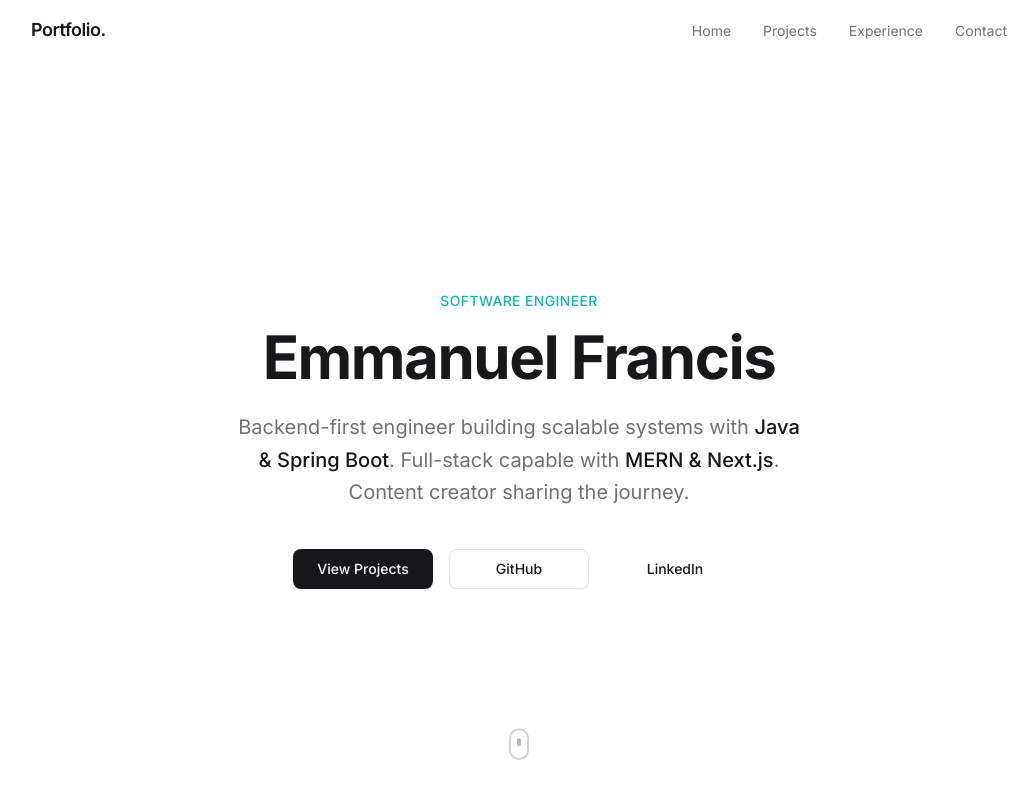
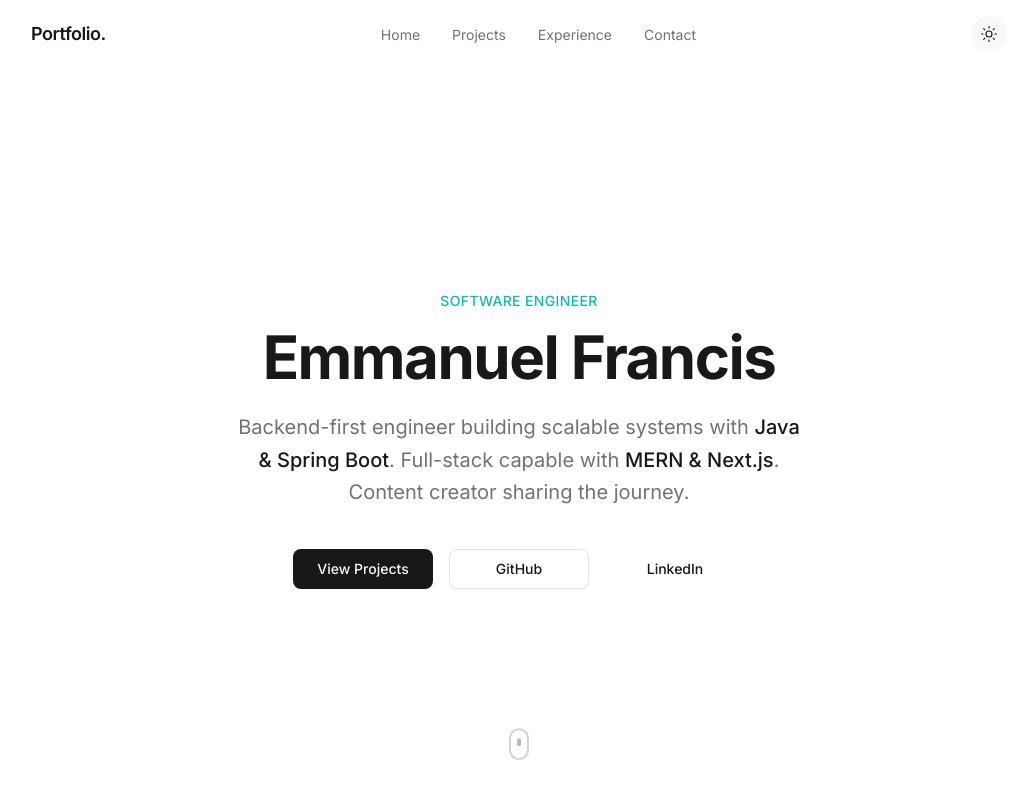
Before and after one commit to progFilthi/emma_portfolio, a Next.js app: page / in a window 1280 px wide. Shown: the top 800 px of the page, without its empty margins (121-1157 px from the left). Built offline with nearby package versions, Linux system fonts and the light colour scheme.

Commit message:
feat: Add dark/light theme toggle functionality using next-themes and framer-motion.

```diff
--- a/app/layout.tsx
+++ b/app/layout.tsx
@@ -1,6 +1,7 @@
 import type { Metadata } from "next";
 import { Inter } from "next/font/google";
 import "./globals.css";
+import { ThemeProvider } from "@/components/theme-provider";
 
 const inter = Inter({
   subsets: ["latin"],
@@ -37,9 +38,16 @@ export default function RootLayout({
   children: React.ReactNode;
 }>) {
   return (
-    <html lang="en" className="scroll-smooth">
+    <html lang="en" className="scroll-smooth" suppressHydrationWarning>
       <body className={`${inter.variable} font-sans antialiased`}>
-        {children}
+        <ThemeProvider
+          attribute="class"
+          defaultTheme="system"
+          enableSystem
+          disableTransitionOnChange
+        >
+          {children}
+        </ThemeProvider>
       </body>
     </html>
   );
--- a/components/header.tsx
+++ b/components/header.tsx
@@ -3,6 +3,7 @@
 import { motion } from "framer-motion";
 import Link from "next/link";
 import { useState, useEffect } from "react";
+import { ThemeToggle } from "./theme-toggle";
 
 const navItems = [
   { name: "Home", href: "#home" },
@@ -54,6 +55,10 @@ export function Header() {
           ))}
         </ul>
 
+        <div className="flex items-center gap-2">
+          {/* Theme toggle */}
+          <ThemeToggle />
+
           {/* Mobile menu button */}
           <button
             className="md:hidden p-2 text-muted-foreground hover:text-foreground"
@@ -75,6 +80,7 @@ export function Header() {
               <line x1="3" y1="18" x2="21" y2="18" />
             </svg>
           </button>
+        </div>
       </nav>
     </motion.header>
   );
--- /dev/null
+++ b/components/theme-provider.tsx
@@ -0,0 +1,11 @@
+"use client";
+
+import * as React from "react";
+import { ThemeProvider as NextThemesProvider } from "next-themes";
+
+export function ThemeProvider({
+  children,
+  ...props
+}: React.ComponentProps<typeof NextThemesProvider>) {
+  return <NextThemesProvider {...props}>{children}</NextThemesProvider>;
+}
--- /dev/null
+++ b/components/theme-toggle.tsx
@@ -0,0 +1,86 @@
+"use client";
+
+import { useTheme } from "next-themes";
+import { useEffect, useState } from "react";
+import { motion } from "framer-motion";
+
+export function ThemeToggle() {
+  const [mounted, setMounted] = useState(false);
+  const { theme, setTheme, resolvedTheme } = useTheme();
+
+  // Avoid hydration mismatch
+  useEffect(() => {
+    setMounted(true);
+  }, []);
+
+  if (!mounted) {
+    return (
+      <div className="w-9 h-9 rounded-full bg-muted/50 animate-pulse" />
+    );
+  }
+
+  const isDark = resolvedTheme === "dark";
+
+  return (
+    <motion.button
+      onClick={() => setTheme(isDark ? "light" : "dark")}
+      className="relative w-9 h-9 rounded-full bg-muted/50 hover:bg-muted flex items-center justify-center transition-colors duration-200"
+      aria-label={`Switch to ${isDark ? "light" : "dark"} mode`}
+      whileTap={{ scale: 0.95 }}
+    >
+      {/* Sun icon */}
+      <motion.svg
+        xmlns="http://www.w3.org/2000/svg"
+        width="18"
+        height="18"
+        viewBox="0 0 24 24"
+        fill="none"
+        stroke="currentColor"
+        strokeWidth="1.5"
+        strokeLinecap="round"
+        strokeLinejoin="round"
+        className="absolute text-foreground"
+        initial={false}
+        animate={{
+          scale: isDark ? 0 : 1,
+          opacity: isDark ? 0 : 1,
+          rotate: isDark ? -90 : 0,
+        }}
+        transition={{ duration: 0.2, ease: "easeInOut" }}
+      >
+        <circle cx="12" cy="12" r="4" />
+        <path d="M12 2v2" />
+        <path d="M12 20v2" />
+        <path d="m4.93 4.93 1.41 1.41" />
+        <path d="m17.66 17.66 1.41 1.41" />
+        <path d="M2 12h2" />
+        <path d="M20 12h2" />
+        <path d="m6.34 17.66-1.41 1.41" />
+        <path d="m19.07 4.93-1.41 1.41" />
+      </motion.svg>
+
+      {/* Moon icon */}
+      <motion.svg
+        xmlns="http://www.w3.org/2000/svg"
+        width="18"
+        height="18"
+        viewBox="0 0 24 24"
+        fill="none"
+        stroke="currentColor"
+        strokeWidth="1.5"
+        strokeLinecap="round"
+        strokeLinejoin="round"
+        className="absolute text-foreground"
+        initial={false}
+        animate={{
+          scale: isDark ? 1 : 0,
+          opacity: isDark ? 1 : 0,
+          rotate: isDark ? 0 : 90,
+        }}
+        transition={{ duration: 0.2, ease: "easeInOut" }}
+      >
+        <path d="M12 3a6 6 0 0 0 9 9 9 9 0 1 1-9-9Z" />
+      </motion.svg>
+    </motion.button>
+  );
+}
--- a/package.json
+++ b/package.json
@@ -15,6 +15,7 @@
     "framer-motion": "^12.23.25",
     "lucide-react": "^0.556.0",
     "next": "16.0.7",
+    "next-themes": "^0.4.6",
     "react": "19.2.0",
     "react-dom": "19.2.0",
     "tailwind-merge": "^3.4.0"
```
Also changed, not shown: 1 other file (tests, documents, lock files or other folders). Lines whose indentation alone changed are shown as unchanged.
